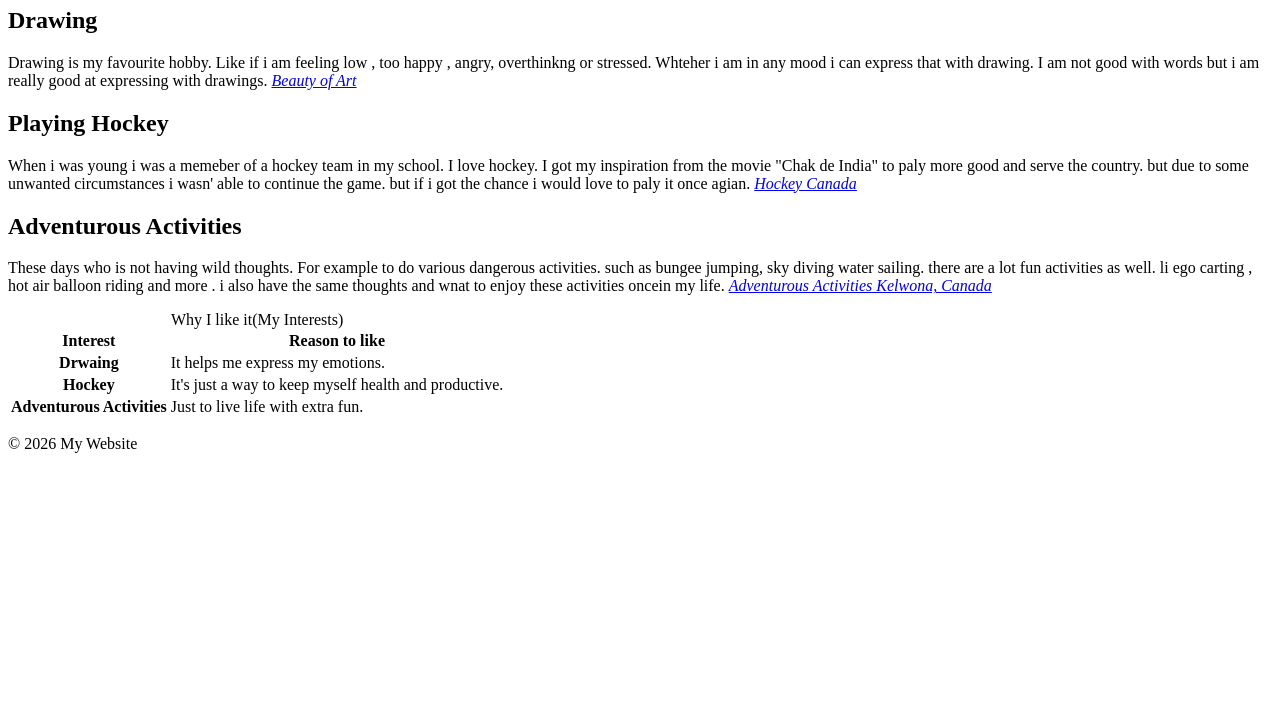
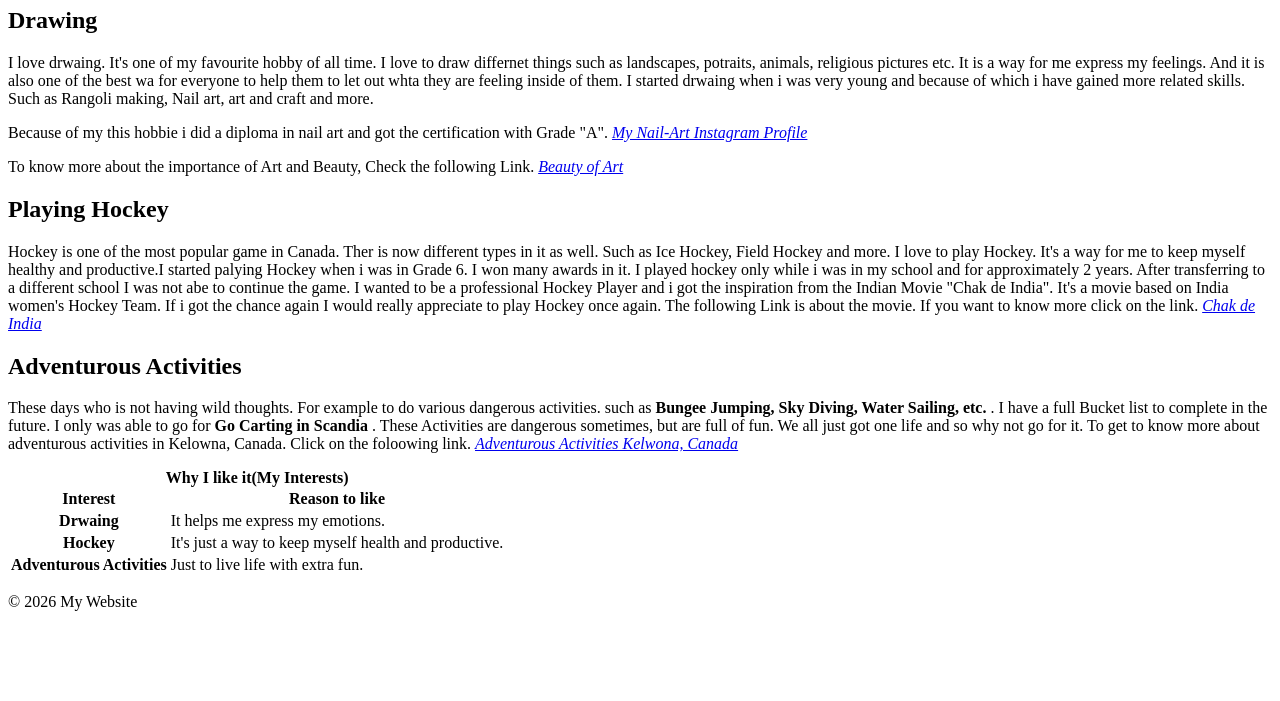
Before and after one commit to asharma0406-arch/cosc219-site, a plain HTML site: page projects.html in a window 1280 px wide. Shown: the part 99-800 px from the top of the page. Drawn offline with Linux system fonts and the light colour scheme.

Commit message:
Updated some info in the files

```diff
--- a/projects.html
+++ b/projects.html
@@ -7,8 +7,8 @@
 </head>
 <body>
 <header>
-    <nav> <a href="index.html"> Home</a>
-        <a href="about.html"> About</a>
+    <nav> <a href="index.html"> Home |</a>
+        <a href="about.html"> About |</a>
         <a href="projects.html"> Projects</a>
     </nav>
 </header>
@@ -16,42 +16,53 @@
     <h1> My Hobbies</h1>
     <article>
     <h2> Drawing</h2>
-    <p>Drawing is my favourite hobby. Like if i am feeling low , too happy , angry, overthinkng
-        or stressed. Whteher i am in any mood i can express that with drawing. I am not
-        good with words but i am really good at expressing with drawings.
+    <p>I love drwaing. It's one of my favourite hobby of all time. I love to draw differnet things such as landscapes, potraits, animals, religious pictures
+        etc. It is a way for me express my feelings. And it is also one of the best wa for
+        everyone to help them to let out whta they are feeling inside of them. I started drwaing when i was very young and because of which i
+        have gained more related skills. Such as Rangoli making, Nail art, art and craft and more.</p>
+       <p> Because of my this hobbie i did a diploma in nail art and got the certification with Grade "A".
+        <a href="https://www.instagram.com/swirls_and_sparks/" target="_blank" rel="noopener">
+        <em> My Nail-Art Instagram Profile</em></a>
+        </p>
+        <p> To know more about the importance of Art and Beauty, Check the following Link.
     <a href="https://blog.artweb.com/art-and-culture/does-beauty-in-art-matter/" target="_blank" rel="noopener">
         <em>Beauty of Art</em></a>
     </p>
     </article>
     <article>
     <h2>Playing Hockey</h2>
-    <p>When i was young i was a memeber of a hockey team in my school. I love
-    hockey. I got my inspiration from the movie "Chak de India" to paly
-    more good and serve the country. but due to some unwanted circumstances i wasn'
-able to continue the game. but if i got the chance i would love to paly it once agian.
+    <p>Hockey is one of the most popular game in Canada. Ther is now different types in it as well. Such as Ice Hockey, Field Hockey and more.
+        I love to play Hockey. It's a way for me to keep myself healthy and productive.I started palying Hockey when i was in Grade 6. I won
+        many awards in it. I played hockey only while i was in my school and for approximately 2 years. After transferring to a different school
+        I was not abe to continue the game.
+        I wanted to be a professional Hockey Player and i got the inspiration from the Indian Movie "Chak de India".
+        It's a movie based on India women's Hockey Team. If i got the chance again I would really appreciate to play Hockey once again.
+The following Link is about the movie. If you want to know more click on the link.
 
-<a href="https://www.hockeycanada.ca/en-ca/home" target="_blank" rel="noopener">
-        <em>Hockey Canada</em></a>
+
+<a href="https://en.wikipedia.org/wiki/Chak_De!_India" target="_blank" rel="noopener">
+        <em>Chak de India</em></a>
         </p>
 </article>
 <article>
     <h2> Adventurous Activities</h2>
     <p>These days who is not having wild thoughts. For example to do
-        various dangerous activities. such as bungee jumping, sky diving water sailing.
-        there are a lot fun activities as well. li ego carting , hot air balloon riding
-        and more . i also have the same thoughts and wnat to enjoy these activities oncein my life.
+        various dangerous activities. such as <Strong>Bungee Jumping, Sky Diving, Water Sailing, etc. </Strong>.
+        I have a full Bucket list to complete in the future. I only was able to go for <Strong>Go Carting in Scandia</Strong> .
+        These Activities are dangerous sometimes, but are full of fun. We all just got one life and so why not go for it.
+        To get to know more about adventurous activities in Kelowna, Canada. Click on the foloowing link.
    <a href="https://explorethemap.com/kelowna-adventure-tours/" target="_blank" rel="noopener">
         <em>Adventurous Activities Kelwona, Canada</em></a>
     </p>
     </article>
 
     <table>
-<caption>Why I like it(My Interests)</caption>
+<caption> <Strong>Why I like it(My Interests)</Strong></caption>
 <thead>
 
     <tr>
-<th scope="col">Interest</th>
-<th scope="col"> Reason to like</th>
+<th scope="col"><Strong>Interest </Strong></th>
+<th scope="col"><Strong> Reason to like </Strong></th>
 </tr>
 </thead>
 <tbody>
```
Also changed, not shown: about.html (+20 -7 lines), index.html (+2 -2 lines).
